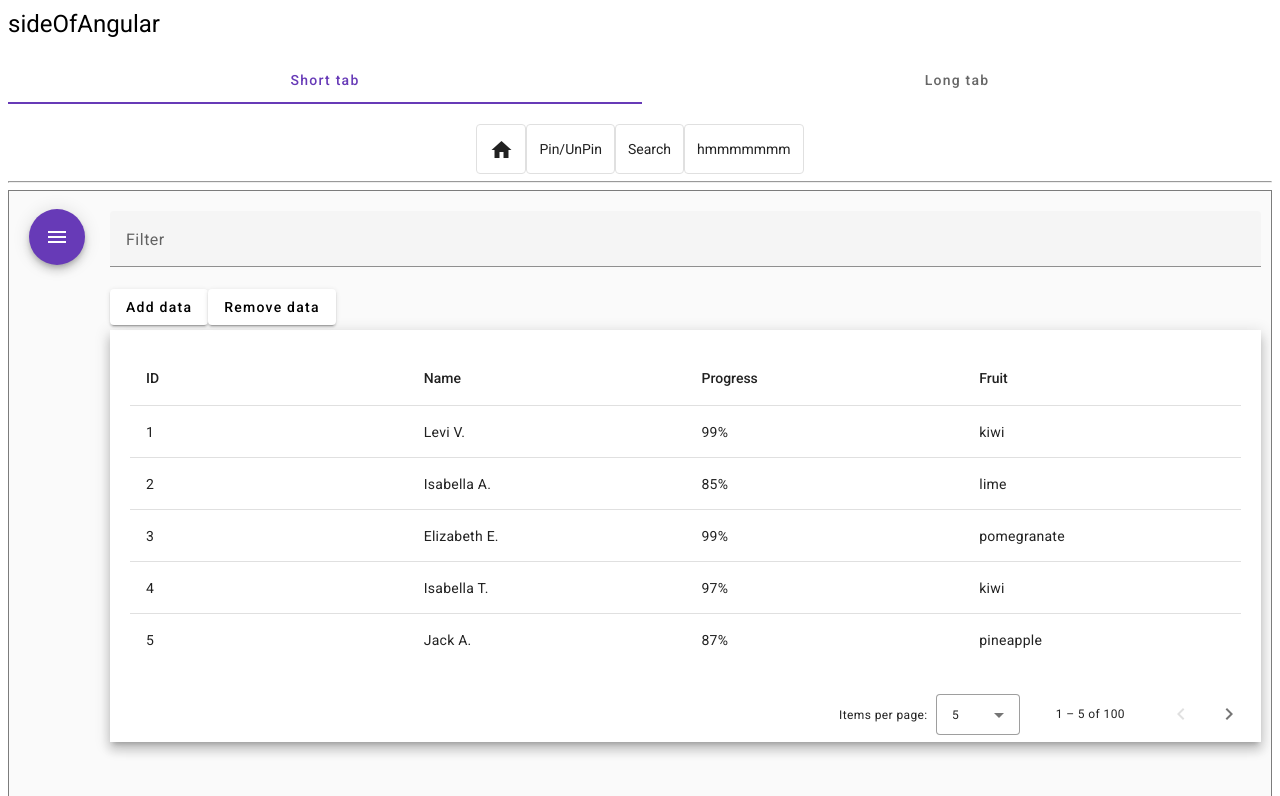
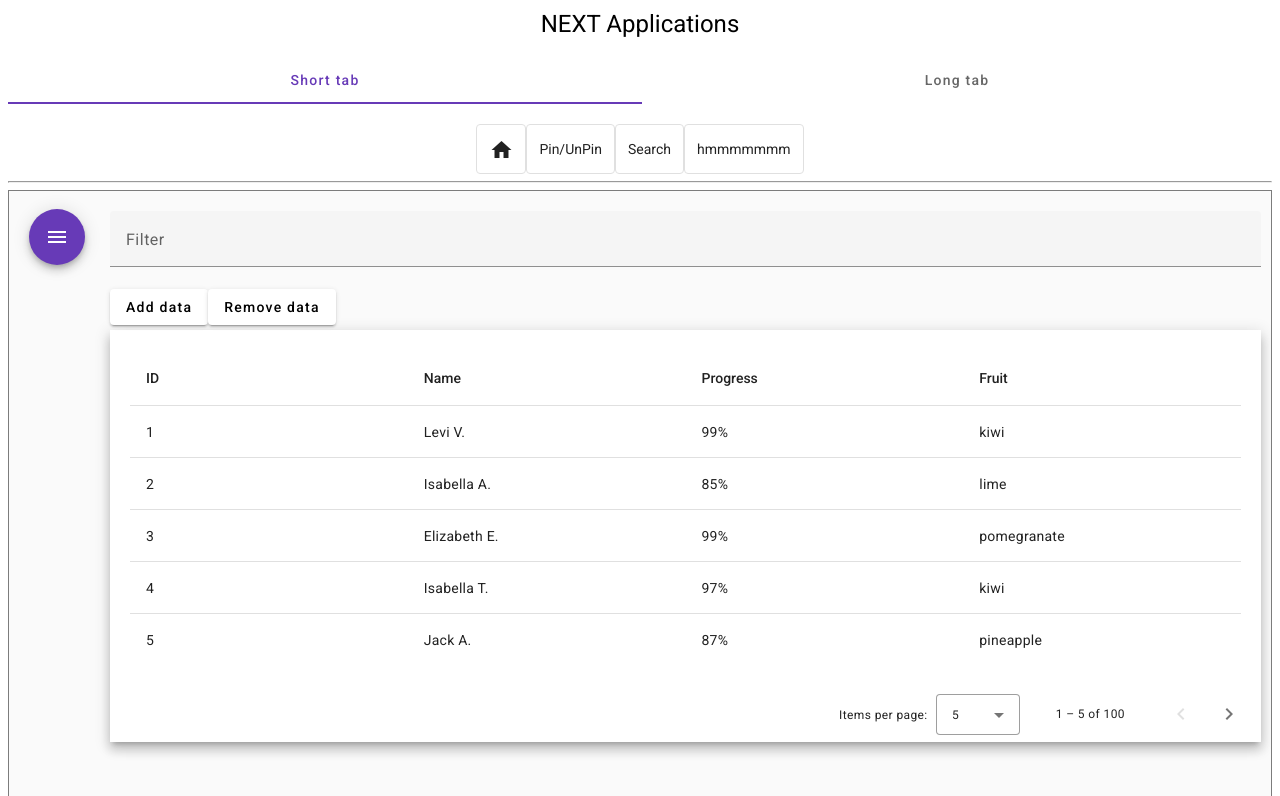
Before and after one commit to NineTailSecurity/Health-X, an Angular app: page /homePage in a window 1280 px wide. Shown: the top 796 px of the page. Built offline with nearby package versions, Linux system fonts and the light colour scheme.

Commit message:
Header adjustment

```diff
--- a/src/app/app.component.html
+++ b/src/app/app.component.html
@@ -1,4 +1,4 @@
-<h1>{{title}}</h1>
+<h1 class="home_header">{{title}}</h1>
 
 
 <!--
--- a/src/app/app.component.scss
+++ b/src/app/app.component.scss
@@ -0,0 +1,3 @@
+.home_header {
+    text-align: center;
+}
--- a/src/app/app.component.ts
+++ b/src/app/app.component.ts
@@ -19,7 +19,7 @@ export interface Tile {
 })
 
 export class AppComponent {
-  title = 'sideOfAngular';
+  title = 'NEXT Applications';
   /*
   tiles: Tile[] = [
     {text: 'One', cols: 3, rows: 1, color: 'lightblue'},
```
